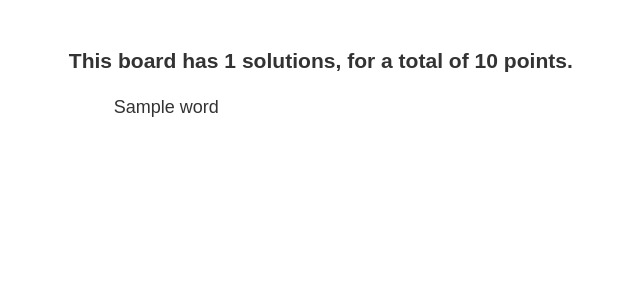
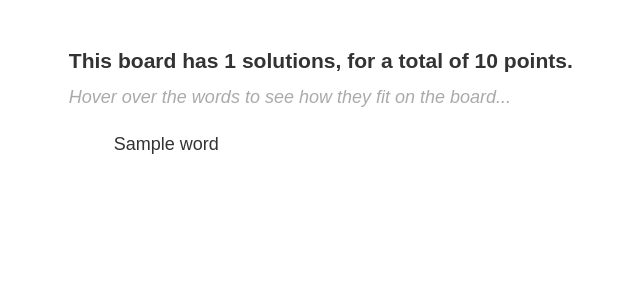
Before and after one commit to laflechejonathan/boggle-solver, a Python web app: template templates/report.html in a window 1280 px wide. Shown: the top 300 px of the page, without its empty margins (198-838 px from the left). Run offline with Jinja, Linux system fonts and the light colour scheme; the template is opened without the code that fills it: most values are stand-ins (such as "Sample title", 1, 10 or a date in 2020); some libraries are stand-ins or nearby versions.

Commit message:
adding subtitle to report

```diff
--- a/templates/report.html
+++ b/templates/report.html
@@ -12,8 +12,13 @@
         }
 
         h1,h2,h3 {
-            margin: 20px auto;
+            margin: 20px auto 10px auto;
             line-height:1.2
+        }
+
+        span {
+            color:#aaa;
+            font-style: italic;
         }
 
         table tr td {
@@ -115,6 +120,7 @@
 
         <div id="results">
             <h3>This board has {{ num_words }} solutions, for a total of {{ points }} points.</h3>
+            <span>Hover over the words to see how they fit on the board...</span>
 
             <ul>
                 {% for word in sorted_words %}
```
